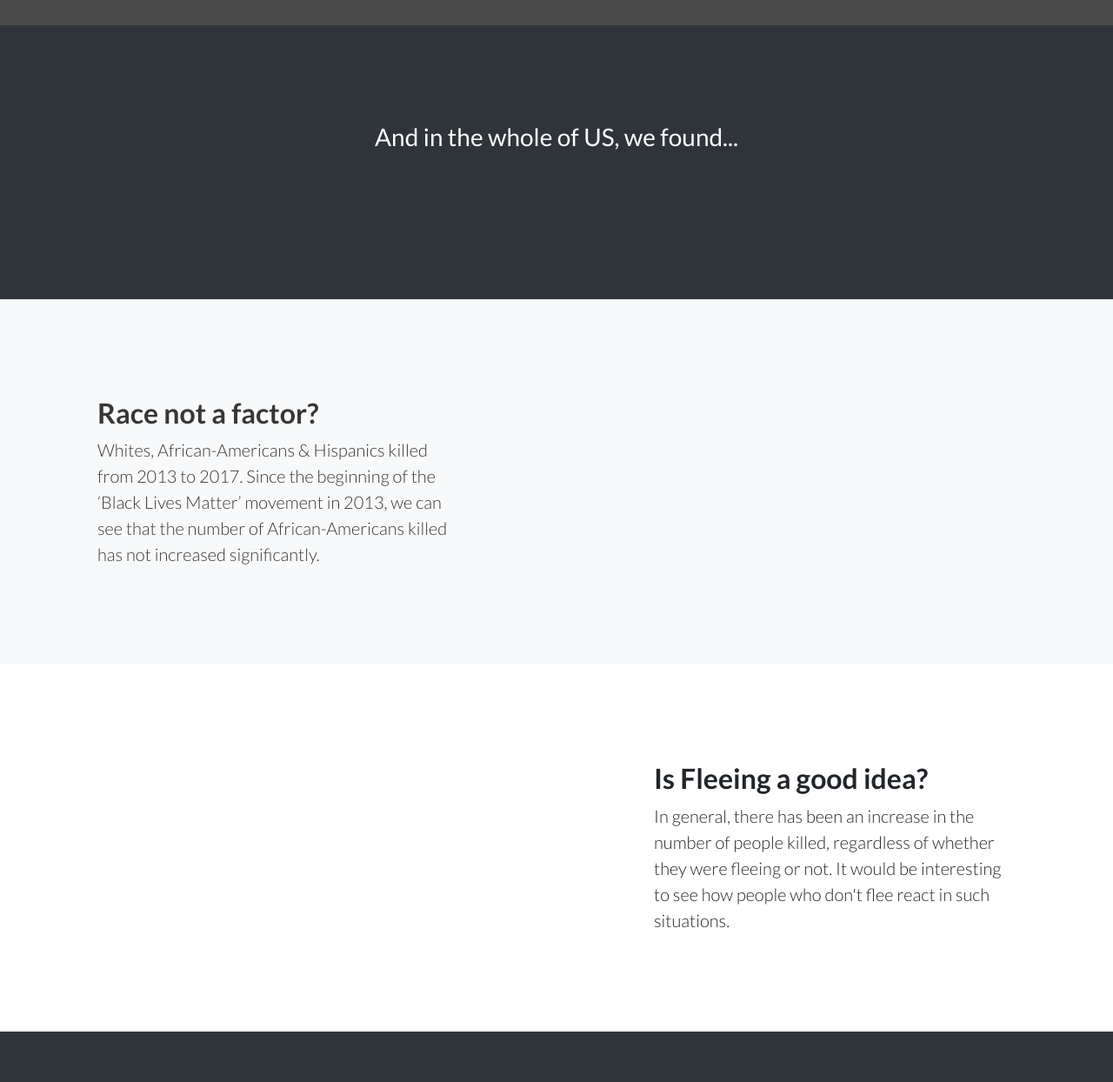
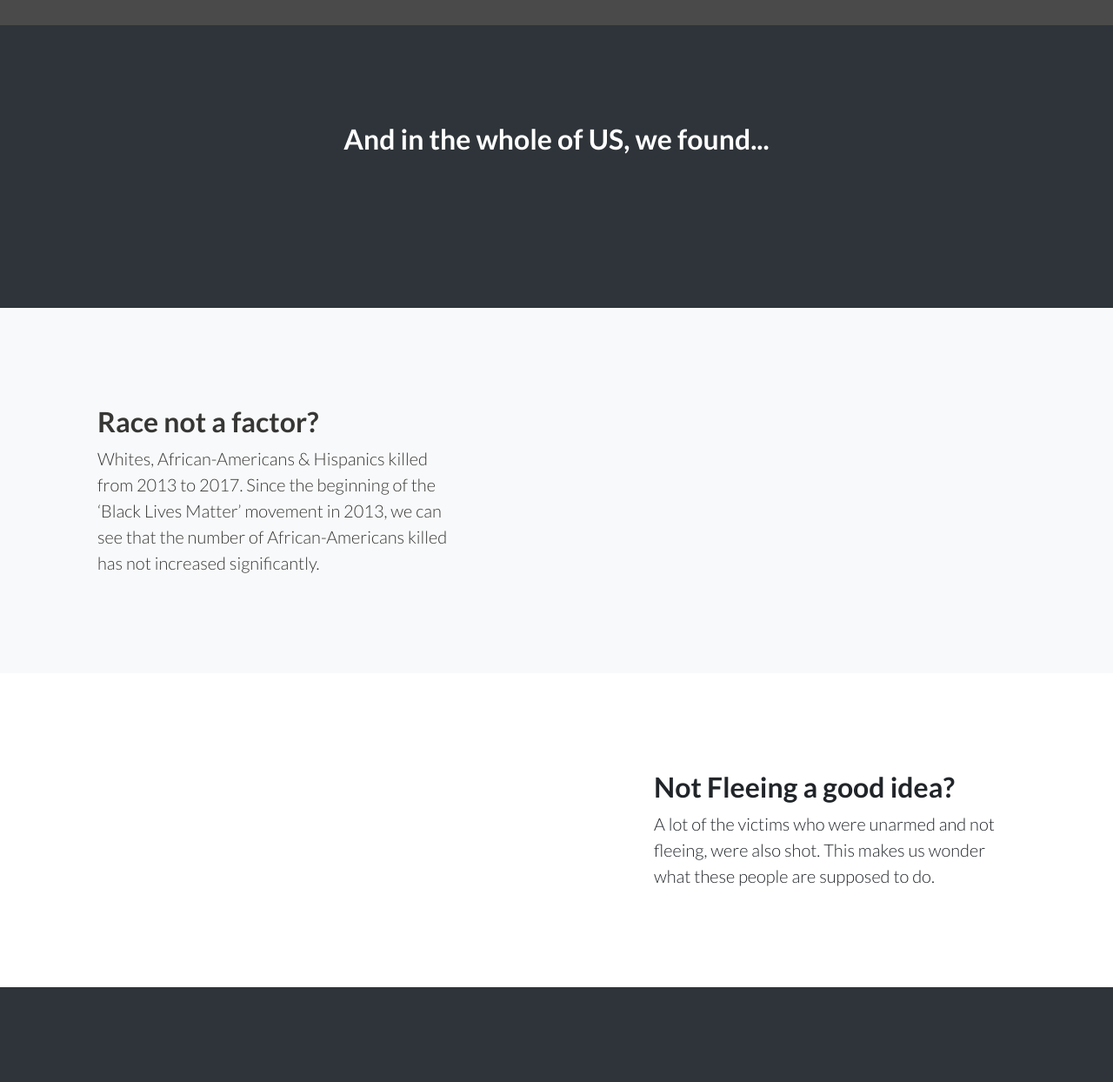
Before and after one commit to sandeeppal1991/teamsam, a website: page index.html in a window 1280 px wide. Shown: the part 2771-4015 px from the top of the page at 87% size. Drawn offline with nearby package versions, Linux system fonts and the light colour scheme; some packages are replaced by stand-ins of ours.

Commit message:
Geeet pussss

```diff
--- a/index.html
+++ b/index.html
@@ -418,7 +418,7 @@
       <div class="container">
         <div class="row">
           <div class="col-xl-9 mx-auto">
-            <h3 class="mb-4">And in the whole of US, we found...<br/><br/>
+            <h2 class="mb-4">And in the whole of US, we found...<br/><br/></h2>
         </div>
       </div>
     </section>
@@ -446,8 +446,8 @@
         </div>
           <!-- <div class="col-lg-6 text-white showcase-img" style="background-image: url('img/bg-showcase-2.jpg');"></div> -->
           <div class="col-lg-6 my-auto showcase-text order-lg-2">
-            <h2>Is Fleeing a good idea?</h2>
-            <p class="lead mb-0">In general, there has been an increase in the number of people killed, regardless of whether they were fleeing or not. It would be interesting to see how people who don't flee react in such situations.</p>
+            <h2>Not Fleeing a good idea?</h2>
+            <p class="lead mb-0">A lot of the victims who were unarmed and not fleeing, were also shot. This makes us wonder what these people are supposed to do.</p>
           </div>
         </div>
       </div>
```
